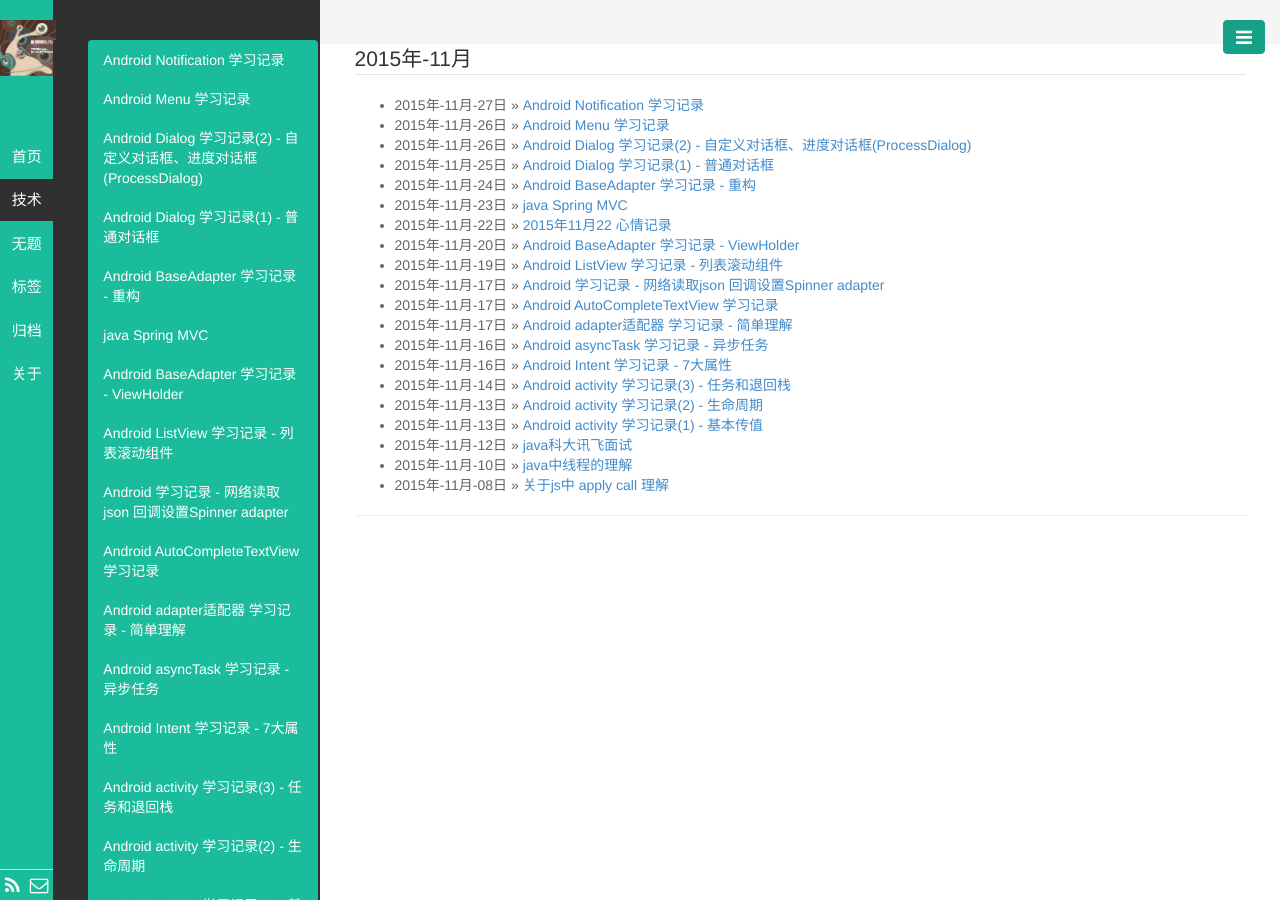
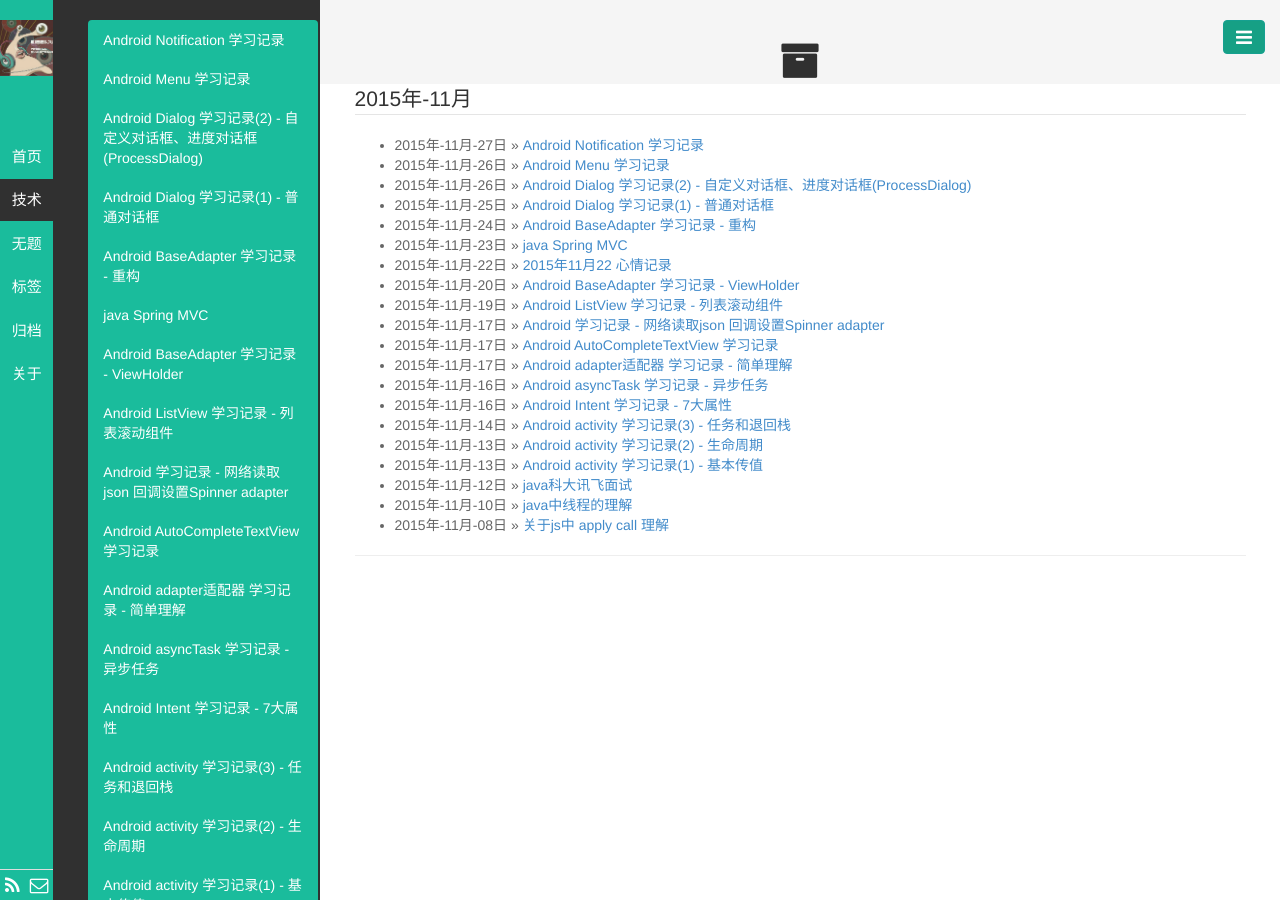
Before and after one commit to javadavid/blog, a Jekyll site: the page built from pages/archive.html, in a window 1280 px wide. Built offline with Jekyll 4.4.1, drawn with Linux system fonts in a browser that asks for light colours; comment, search, counter and statistics services are not loaded.

Commit message:
update css bug

```diff
--- a/pages/archive.html
+++ b/pages/archive.html
@@ -1,6 +1,6 @@
 ---
 layout: page_title
-title:
+title: <i class='fa fa-archive fa-lg'></i>
 titlename: 归档
 comments: false
 ---
--- a/public/css/base.css
+++ b/public/css/base.css
@@ -124,3 +124,18 @@
   width: 100%;
   margin-bottom: 40px;
 }
+
+
+
+/*侧边栏样式 溢出现象修改*/
+.list-group {
+	margin:20px 0;
+}
+
+.aside2 {
+	margin:auto;
+}
+
+.panel-group{
+	margin:20px 0 20px 35px;
+}
```
Also changed, not shown: public/img/bug/blog_bug_css.png (added), public/img/bug/blog_bug_css2.png (added).
